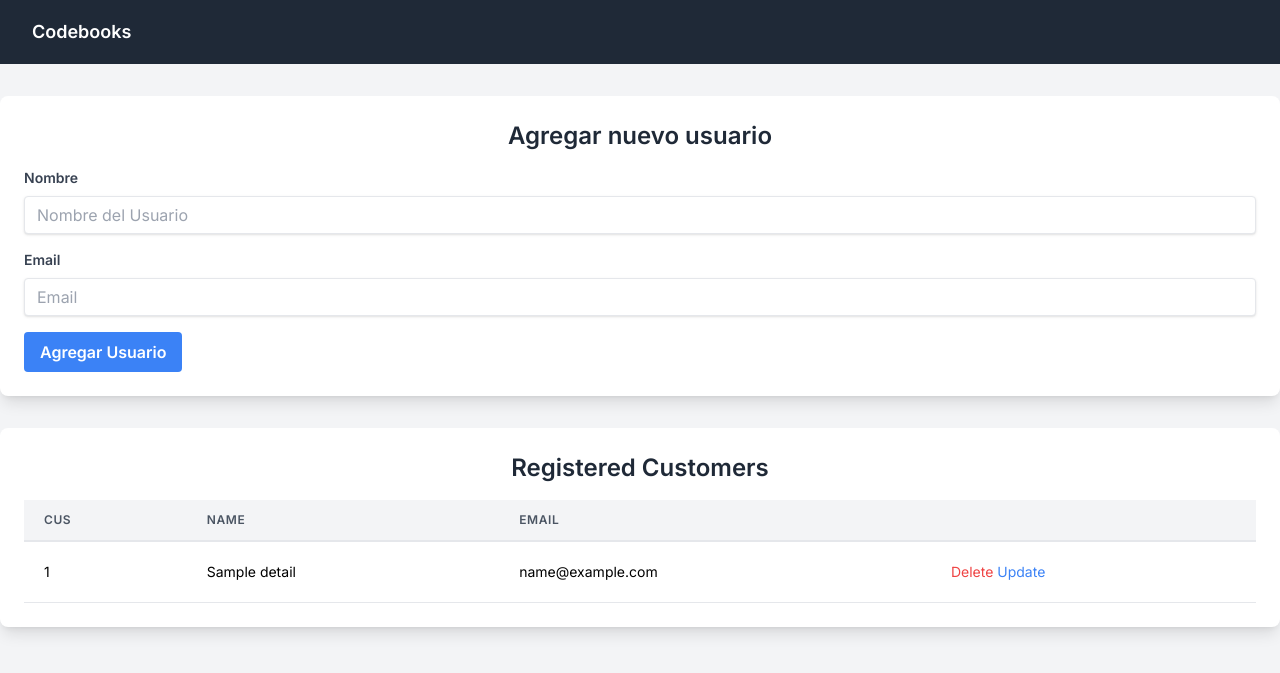
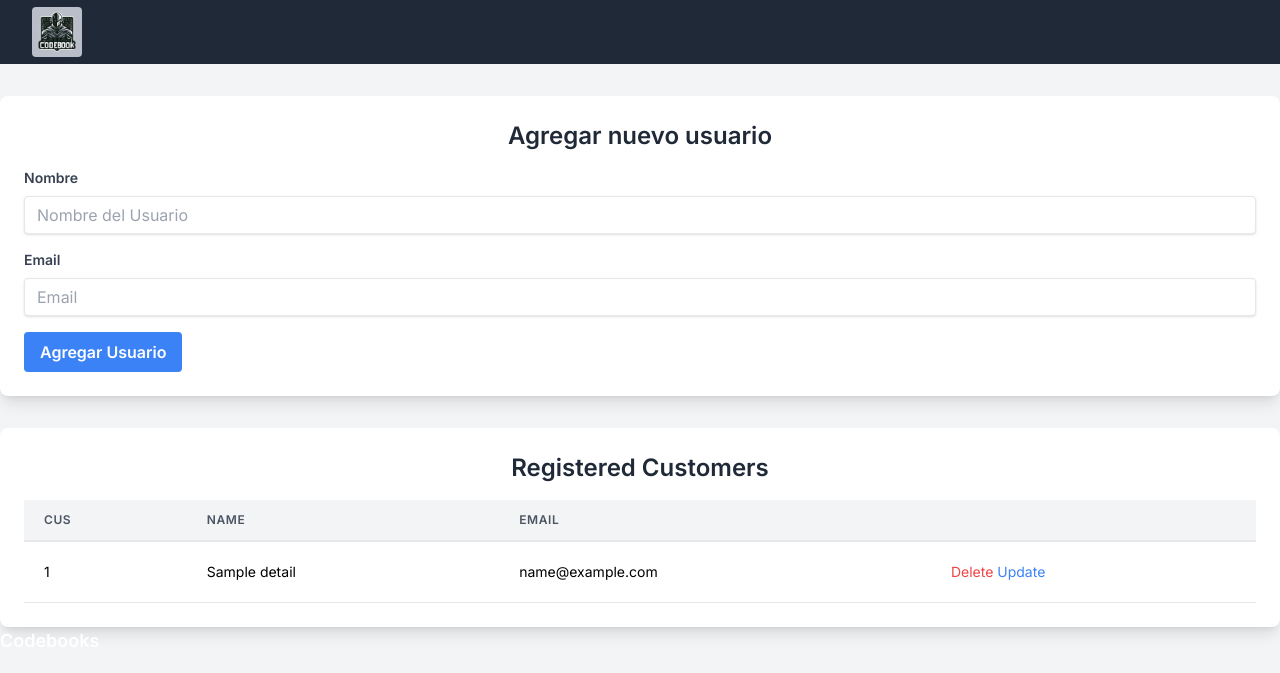
Before and after one commit to coderunner86/payment-gateway, a FastAPI app: template app/templates/dashboard.html in a window 1280 px wide. Shown: the top 673 px of the page. Run offline with FastAPI, Linux system fonts and the light colour scheme; the template is opened without the code that fills it: most values are stand-ins (such as "Sample title", 1, 10 or a date in 2020); parts of the project's set-up code (start-up, migrations or seed data) failed here and were passed over; some libraries are stand-ins or nearby versions.

Commit message:
update user dashboard view

```diff
--- a/app/templates/dashboard.html
+++ b/app/templates/dashboard.html
@@ -17,8 +17,10 @@
             <div class="flex items-center justify-between h-16">
                 <div class="flex items-center">
                     <div class="flex-shrink-0">
-                        <h1 class="text-white font-semibold text-lg">Codebooks</h1>
+                        <img class="object-cover object-center rounded" alt="Imagen de developer hero" src="/static/images/devhero.png" width="50" height="50" />
+
                     </div>
+
 
                 </div>
             </div>
@@ -90,4 +92,7 @@
         }
     </script>
 </body>
+<footer>    <div class="flex-shrink-0">
+    <h1 class="text-white font-semibold text-lg">Codebooks</h1>
+</div></footer>
 </html>
```
